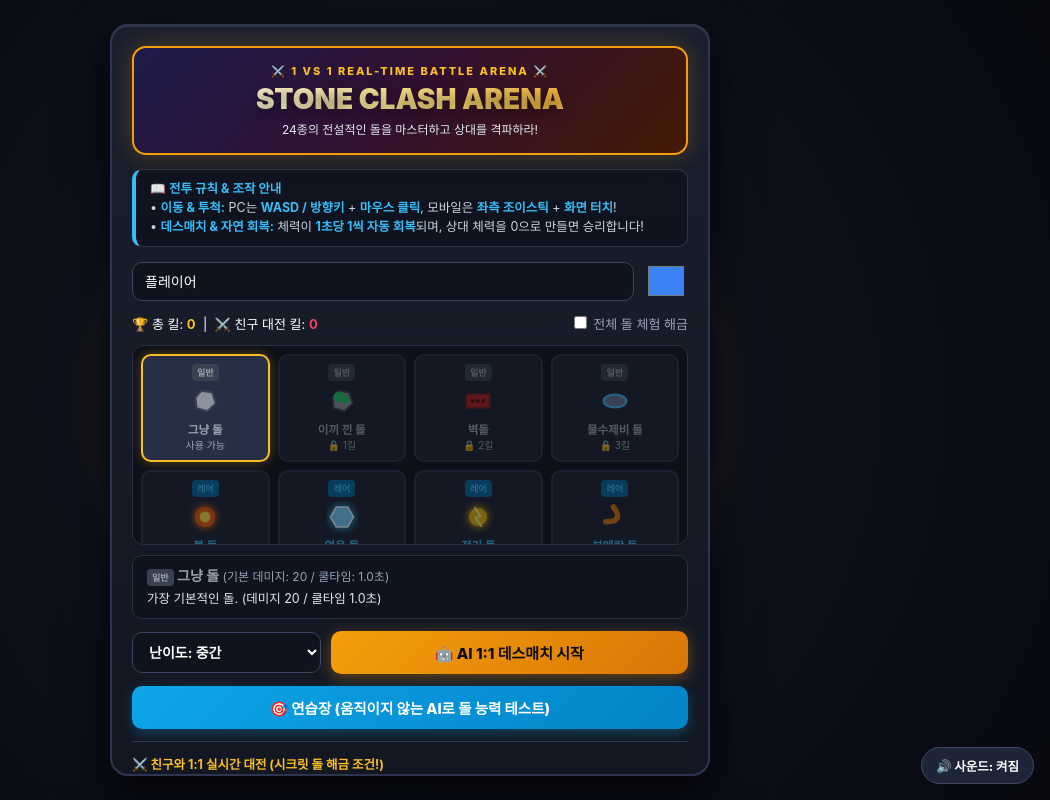
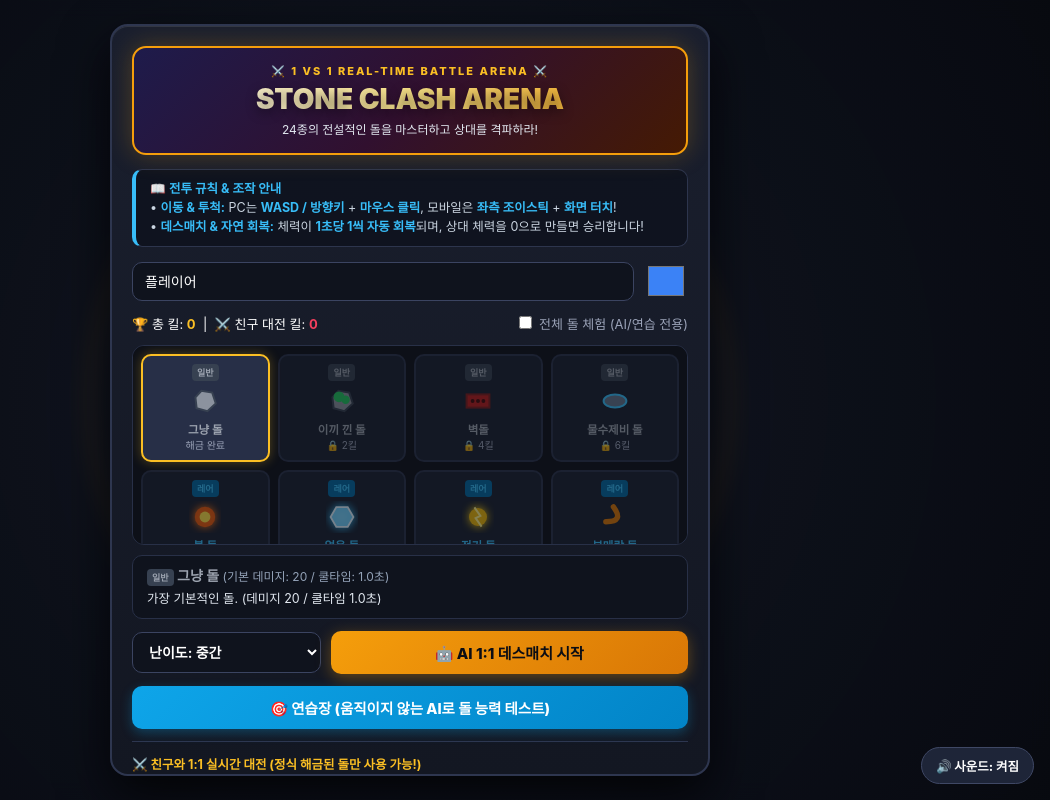
Before and after one commit to rairochannel-droid/-, a plain HTML site: page index.html in a window 1280 px wide. Shown: the whole page, without its empty margins (230-1280 px from the left). Drawn offline with Linux system fonts and the light colour scheme.

Commit message:
Update index.html

```diff
--- a/index.html
+++ b/index.html
@@ -378,8 +378,8 @@
 
     <div class="row" style="justify-content:space-between; font-size:13px;">
       <span>🏆 총 킬: <strong id="totalKillsDisplay" style="color:#fbbf24;">0</strong> &nbsp;|&nbsp; ⚔️ 친구 대전 킬: <strong id="friendKillsDisplay" style="color:#f43f5e;">0</strong></span>
-      <label style="cursor:pointer; color:#9ba3b8;">
-        <input type="checkbox" id="unlockAllCheck" /> 전체 돌 체험 해금
+      <label style="cursor:pointer; color:#9ba3b8;" title="AI 대전과 연습장에서만 체험 가능">
+        <input type="checkbox" id="unlockAllCheck" /> 전체 돌 체험 (AI/연습 전용)
       </label>
     </div>
 
@@ -400,7 +400,7 @@
     </div>
 
     <div style="border-top:1px solid #2e364f; padding-top:12px; margin-top:4px;">
-      <div style="font-size:12.5px; color:#fbbf24; font-weight:700; margin-bottom:8px;">⚔️ 친구와 1:1 실시간 대전 (시크릿 돌 해금 조건!)</div>
+      <div style="font-size:12.5px; color:#fbbf24; font-weight:700; margin-bottom:8px;">⚔️ 친구와 1:1 실시간 대전 (정식 해금된 돌만 사용 가능!)</div>
       <div class="row" style="margin-bottom:0;">
         <button class="btn-blue" id="btnCreateRoom">방 만들기</button>
         <input type="text" id="joinCodeInput" placeholder="4자리 코드" maxlength="4" style="max-width:110px; text-align:center; text-transform:uppercase;" />
@@ -530,38 +530,39 @@ const RARITY_META = {
   secret:    { label: '시크릿',   color: '#4b5563', bg: '#1f2937' }
 };
 
+// 해금 난이도 상향 조정 (나루토 돌 75킬 기준)
 const STONES = [
   { id: 0,  rarity: 'common',    shape: 'rock',      name: '그냥 돌',          req: 0,  secretReq: 0,  dmg: 20, cd: 1000, speed: 9.5, radius: 14, knock: 10, desc: '가장 기본적인 돌. (데미지 20 / 쿨타임 1.0초)' },
-  { id: 1,  rarity: 'common',    shape: 'moss',      name: '이끼 낀 돌',       req: 1,  secretReq: 0,  dmg: 20, cd: 1000, speed: 9.5, radius: 14, knock: 10, special: 'moss', desc: '적중 시 이끼 독소로 추가 데미지 2를 입힙니다. (기본 20)' },
-  { id: 2,  rarity: 'common',    shape: 'brick',     name: '벽돌',             req: 2,  secretReq: 0,  dmg: 25, cd: 1500, speed: 8.5, radius: 21, knock: 14, desc: '다른 돌보다 1.5배 거대한 붉은 벽돌. (데미지 25 / 쿨타임 1.5초)' },
-  { id: 3,  rarity: 'common',    shape: 'skip',      name: '물수제비 돌',      req: 3,  secretReq: 0,  dmg: 15, cd: 700,  speed: 11,  radius: 13, knock: 8,  desc: '납작하고 날렵해 빠르게 연속 투척할 수 있습니다. (데미지 15 / 쿨타임 0.7초)' },
-
-  { id: 4,  rarity: 'rare',      shape: 'fire',      name: '불 돌',            req: 4,  secretReq: 0,  dmg: 20, cd: 1000, speed: 10,  radius: 14, knock: 10, special: 'burn', desc: '적중 시 화상 도트 데미지(1씩 5회)를 입힙니다. (기본 20 / 쿨타임 1.0초)' },
-  { id: 5,  rarity: 'rare',      shape: 'ice',       name: '얼음 돌',          req: 5,  secretReq: 0,  dmg: 20, cd: 1300, speed: 10,  radius: 14, knock: 10, special: 'slow', desc: '적중 시 2.5초간 상대의 이동 속도를 크게 낮춥니다. (기본 20 / 쿨타임 1.3초)' },
-  { id: 6,  rarity: 'rare',      shape: 'electric',  name: '전기 돌',          req: 6,  secretReq: 0,  dmg: 20, cd: 1600, speed: 10.5,radius: 14, knock: 8,  special: 'stun2', desc: '적중 시 감전시켜 상대를 2초간 스턴(기절)시킵니다. (기본 20 / 쿨타임 1.6초)' },
-  { id: 7,  rarity: 'rare',      shape: 'boomerang', name: '부메랑 돌',        req: 7,  secretReq: 0,  dmg: 15, cd: 800,  speed: 11,  radius: 15, knock: 9,  special: 'boomerang', desc: '일정 거리 비행 후 직선으로 되돌아옵니다. (데미지 15 / 쿨타임 0.8초)' },
-  { id: 8,  rarity: 'rare',      shape: 'light',     name: '빛의 돌',          req: 8,  secretReq: 0,  dmg: 15, cd: 1300, speed: 17,  radius: 13, knock: 9,  desc: '섬광처럼 압도적으로 빠른 속도로 날아갑니다. (데미지 15 / 쿨타임 1.3초)' },
-
-  { id: 9,  rarity: 'epic',      shape: 'magnet',    name: '자석 돌',          req: 10, secretReq: 0,  dmg: 20, cd: 1500, speed: 10,  radius: 15, knock: 0,  special: 'magnet', desc: '적중 시 강력한 자력으로 상대를 내 위치 쪽으로 끌어당깁니다. (데미지 20 / 쿨타임 1.5초)' },
-  { id: 10, rarity: 'epic',      shape: 'iron',      name: '아이언 스톤',      req: 12, secretReq: 0,  dmg: 30, cd: 2000, speed: 6,   radius: 23, knock: 16, desc: '크기가 거대하고 느리지만 묵직한 일격을 날립니다. (데미지 30 / 쿨타임 2.0초)' },
-  { id: 11, rarity: 'epic',      shape: 'speed',     name: '스피드 스톤',      req: 14, secretReq: 0,  dmg: 8,  cd: 300,  speed: 13,  radius: 10, knock: 5,  desc: '0.3초마다 기관총처럼 난사하는 초고속 연사 돌. (데미지 8 / 쿨타임 0.3초)' },
-
-  { id: 12, rarity: 'mythic',    shape: 'blackhole', name: '블랙홀 돌',        req: 16, secretReq: 0,  dmg: 20, cd: 1500, speed: 9.5, radius: 16, knock: 0,  special: 'blackhole', desc: '적중 위치에 2.5초간 블랙홀을 생성해 상대를 중심으로 빨아들입니다. (데미지 20 / 쿨타임 1.5초)' },
-  { id: 13, rarity: 'mythic',    shape: 'shield',    name: '방패 돌',          req: 18, secretReq: 0,  dmg: 20, cd: 1400, speed: 10,  radius: 15, knock: 10, special: 'shield', desc: '적중 시 3초간 적의 돌 3개를 막아주는 보호 방패가 생성됩니다. (데미지 20)' },
-  { id: 14, rarity: 'mythic',    shape: 'vampire',   name: '흡혈 돌',          req: 20, secretReq: 0,  dmg: 18, cd: 1300, speed: 10.5,radius: 14, knock: 10, special: 'vampire', desc: '적중 시 상대 현재 체력의 5%를 추가로 흡수해 내 체력을 채웁니다.' },
-
-  { id: 15, rarity: 'legendary', shape: 'piston',    name: '피스톤 돌',        req: 23, secretReq: 0,  dmg: 20, cd: 1300, speed: 10.5,radius: 16, knock: 22, desc: '강력한 유압 피스톤 충격으로 넉백량이 1.5배 높습니다. (데미지 20)' },
-  { id: 16, rarity: 'legendary', shape: 'chain',     name: '체인 스톤',        req: 26, secretReq: 0,  dmg: 25, cd: 4000, speed: 11,  radius: 15, knock: 0,  special: 'stun2', desc: '쇠사슬로 상대를 2초간 완전히 정지시킵니다. (데미지 25 / 쿨타임 4.0초)' },
-  { id: 17, rarity: 'legendary', shape: 'blade',     name: '칼날 돌',          req: 30, secretReq: 0,  dmg: 20, cd: 1500, speed: 11.5,radius: 15, knock: 10, special: 'bleed', desc: '깊은 출혈을 일으켜 5초간 상대의 자연 체력 회복을 완전히 차단합니다. (데미지 20 / 쿨타임 1.5초)' },
-
-  { id: 18, rarity: 'divine',    shape: 'admin',     name: '어드민 스톤',      req: 34, secretReq: 0,  dmg: 15, cd: 2000, speed: 10.5,radius: 15, knock: 8,  special: 'admin', desc: '적중 시 어드민 클론을 소환해 상대에게 돌진시킵니다(클론 데미지 8, 넉백 없음). (돌 데미지 15 / 쿨타임 2.0초)' },
-  { id: 19, rarity: 'divine',    shape: 'poseidon',  name: '포세이돈의 돌',    req: 38, secretReq: 0,  dmg: 15, cd: 1500, speed: 11,  radius: 15, knock: 10, special: 'poseidon', desc: '적중 시 포세이돈의 삼지창이 꽂혀 50의 추가 피해를 줍니다(창 쿨타임 10초). (돌 데미지 15 / 쿨타임 1.5초)' },
-  { id: 20, rarity: 'divine',    shape: 'naruto',    name: '나루토의 돌',      req: 42, secretReq: 0,  dmg: 15, cd: 2000, speed: 11.5,radius: 15, knock: 12, special: 'naruto', desc: '5초마다 나선환이 장전됩니다! 나선환 장착 시 데미지 +10 (빗나가면 소멸). (기본 15 / 쿨타임 2.0초)' },
-
-  // 시크릿 돌 (밸런스 패치 적용)
+  { id: 1,  rarity: 'common',    shape: 'moss',      name: '이끼 낀 돌',       req: 2,  secretReq: 0,  dmg: 20, cd: 1000, speed: 9.5, radius: 14, knock: 10, special: 'moss', desc: '적중 시 이끼 독소로 추가 데미지 2를 입힙니다. (기본 20)' },
+  { id: 2,  rarity: 'common',    shape: 'brick',     name: '벽돌',             req: 4,  secretReq: 0,  dmg: 25, cd: 1500, speed: 8.5, radius: 21, knock: 14, desc: '다른 돌보다 1.5배 거대한 붉은 벽돌. (데미지 25 / 쿨타임 1.5초)' },
+  { id: 3,  rarity: 'common',    shape: 'skip',      name: '물수제비 돌',      req: 6,  secretReq: 0,  dmg: 15, cd: 700,  speed: 11,  radius: 13, knock: 8,  desc: '납작하고 날렵해 빠르게 연속 투척할 수 있습니다. (데미지 15 / 쿨타임 0.7초)' },
+
+  { id: 4,  rarity: 'rare',      shape: 'fire',      name: '불 돌',            req: 9,  secretReq: 0,  dmg: 20, cd: 1000, speed: 10,  radius: 14, knock: 10, special: 'burn', desc: '적중 시 화상 도트 데미지(1씩 5회)를 입힙니다. (기본 20 / 쿨타임 1.0초)' },
+  { id: 5,  rarity: 'rare',      shape: 'ice',       name: '얼음 돌',          req: 12, secretReq: 0,  dmg: 20, cd: 1300, speed: 10,  radius: 14, knock: 10, special: 'slow', desc: '적중 시 2.5초간 상대의 이동 속도를 크게 낮춥니다. (기본 20 / 쿨타임 1.3초)' },
+  { id: 6,  rarity: 'rare',      shape: 'electric',  name: '전기 돌',          req: 15, secretReq: 0,  dmg: 20, cd: 1600, speed: 10.5,radius: 14, knock: 8,  special: 'stun2', desc: '적중 시 감전시켜 상대를 2초간 스턴(기절)시킵니다. (기본 20 / 쿨타임 1.6초)' },
+  { id: 7,  rarity: 'rare',      shape: 'boomerang', name: '부메랑 돌',        req: 18, secretReq: 0,  dmg: 15, cd: 800,  speed: 11,  radius: 15, knock: 9,  special: 'boomerang', desc: '일정 거리 비행 후 직선으로 되돌아옵니다. (데미지 15 / 쿨타임 0.8초)' },
+  { id: 8,  rarity: 'rare',      shape: 'light',     name: '빛의 돌',          req: 21, secretReq: 0,  dmg: 15, cd: 1300, speed: 17,  radius: 13, knock: 9,  desc: '섬광처럼 압도적으로 빠른 속도로 날아갑니다. (데미지 15 / 쿨타임 1.3초)' },
+
+  { id: 9,  rarity: 'epic',      shape: 'magnet',    name: '자석 돌',          req: 25, secretReq: 0,  dmg: 20, cd: 1500, speed: 10,  radius: 15, knock: 0,  special: 'magnet', desc: '적중 시 강력한 자력으로 상대를 내 위치 쪽으로 끌어당깁니다. (데미지 20 / 쿨타임 1.5초)' },
+  { id: 10, rarity: 'epic',      shape: 'iron',      name: '아이언 스톤',      req: 30, secretReq: 0,  dmg: 30, cd: 2000, speed: 6,   radius: 23, knock: 16, desc: '크기가 거대하고 느리지만 묵직한 일격을 날립니다. (데미지 30 / 쿨타임 2.0초)' },
+  { id: 11, rarity: 'epic',      shape: 'speed',     name: '스피드 스톤',      req: 35, secretReq: 0,  dmg: 8,  cd: 300,  speed: 13,  radius: 10, knock: 5,  desc: '0.3초마다 기관총처럼 난사하는 초고속 연사 돌. (데미지 8 / 쿨타임 0.3초)' },
+
+  { id: 12, rarity: 'mythic',    shape: 'blackhole', name: '블랙홀 돌',        req: 40, secretReq: 0,  dmg: 20, cd: 1500, speed: 9.5, radius: 16, knock: 0,  special: 'blackhole', desc: '적중 위치에 2.5초간 블랙홀을 생성해 상대를 중심으로 빨아들입니다. (데미지 20 / 쿨타임 1.5초)' },
+  { id: 13, rarity: 'mythic',    shape: 'shield',    name: '방패 돌',          req: 45, secretReq: 0,  dmg: 20, cd: 1400, speed: 10,  radius: 15, knock: 10, special: 'shield', desc: '적중 시 3초간 적의 돌 3개를 막아주는 보호 방패가 생성됩니다. (데미지 20)' },
+  { id: 14, rarity: 'mythic',    shape: 'vampire',   name: '흡혈 돌',          req: 50, secretReq: 0,  dmg: 18, cd: 1300, speed: 10.5,radius: 14, knock: 10, special: 'vampire', desc: '적중 시 상대 현재 체력의 5%를 추가로 흡수해 내 체력을 채웁니다.' },
+
+  { id: 15, rarity: 'legendary', shape: 'piston',    name: '피스톤 돌',        req: 55, secretReq: 0,  dmg: 20, cd: 1300, speed: 10.5,radius: 16, knock: 22, desc: '강력한 유압 피스톤 충격으로 넉백량이 1.5배 높습니다. (데미지 20)' },
+  { id: 16, rarity: 'legendary', shape: 'chain',     name: '체인 스톤',        req: 60, secretReq: 0,  dmg: 25, cd: 4000, speed: 11,  radius: 15, knock: 0,  special: 'stun2', desc: '쇠사슬로 상대를 2초간 완전히 정지시킵니다. (데미지 25 / 쿨타임 4.0초)' },
+  { id: 17, rarity: 'legendary', shape: 'blade',     name: '칼날 돌',          req: 65, secretReq: 0,  dmg: 20, cd: 1500, speed: 11.5,radius: 15, knock: 10, special: 'bleed', desc: '깊은 출혈을 일으켜 5초간 상대의 자연 체력 회복을 완전히 차단합니다. (데미지 20 / 쿨타임 1.5초)' },
+
+  { id: 18, rarity: 'divine',    shape: 'admin',     name: '어드민 스톤',      req: 68, secretReq: 0,  dmg: 15, cd: 2000, speed: 10.5,radius: 15, knock: 8,  special: 'admin', desc: '적중 시 어드민 클론을 소환해 상대에게 돌진시킵니다(클론 데미지 8, 넉백 없음). (돌 데미지 15 / 쿨타임 2.0초)' },
+  { id: 19, rarity: 'divine',    shape: 'poseidon',  name: '포세이돈의 돌',    req: 72, secretReq: 0,  dmg: 15, cd: 1500, speed: 11,  radius: 15, knock: 10, special: 'poseidon', desc: '적중 시 포세이돈의 삼지창이 꽂혀 50의 추가 피해를 줍니다(창 쿨타임 10초). (돌 데미지 15 / 쿨타임 1.5초)' },
+  { id: 20, rarity: 'divine',    shape: 'naruto',    name: '나루토의 돌',      req: 75, secretReq: 0,  dmg: 15, cd: 2000, speed: 11.5,radius: 15, knock: 12, special: 'naruto', desc: '5초마다 나선환이 장전됩니다! 나선환 장착 시 데미지 +10 (빗나가면 소멸). (기본 15 / 쿨타임 2.0초)' },
+
+  // 시크릿 돌 (친구 대전 전용)
   { id: 21, rarity: 'secret',    shape: 'secret',    name: '? 우연이의 야광 거북이 돌', req: 999, secretReq: 10, dmg: 30, cd: 1000, speed: 5.5, radius: 18, knock: 14, desc: '[친구 대전 10킬 해금] 느리지만 묵직한 야광 거북이 일격! (데미지 30 / 쿨타임 1.0초)' },
   { id: 22, rarity: 'secret',    shape: 'secret',    name: '? 우연이의 포도당 돌',      req: 999, secretReq: 20, dmg: 20, cd: 3000, speed: 10.5,radius: 15, knock: 10, special: 'glucose', desc: '[친구 대전 20킬 해금] 적중 시 혼란(조작키 반대), 2초 스턴, 감속 중 랜덤 디버프 부여!' },
-  { id: 23, rarity: 'secret',    shape: 'secret',    name: '? 우연이의 야광 포마스 돌', req: 999, secretReq: 30, dmg: 20, cd: 2000, speed: 15,  radius: 15, knock: 12, special: 'stun1.5', desc: '[친구 대전 30킬 해금] 초고속 비행 + 적중 시 1.5초간 이동 불가! (밸런스 패치)' }
+  { id: 23, rarity: 'secret',    shape: 'secret',    name: '? 우연이의 야광 포마스 돌', req: 999, secretReq: 30, dmg: 20, cd: 2000, speed: 15,  radius: 15, knock: 12, special: 'stun1.5', desc: '[친구 대전 30킬 해금] 초고속 비행 + 적중 시 1.5초간 이동 불가!' }
 ];
 
 function drawCustomStoneGraphic(c, shape, r, now = Date.now(), isNarutoCharged = false) {
@@ -700,10 +701,17 @@ let totalKills = savedData.kills || 0;
 let friendKills = savedData.friendKills || 0;
 let selectedStoneId = savedData.stone || 0;
 
+// 실제 킬 수 기반 정식 해금 여부 (친구 대전 검증용)
+function isStoneActuallyUnlocked(s) {
+  if (!s) return false;
+  if (s.rarity === 'secret') return friendKills >= s.secretReq;
+  return totalKills >= s.req;
+}
+
+// UI 표시 및 AI/연습 모드용 해금 여부
 function isStoneUnlocked(s) {
   if (document.getElementById('unlockAllCheck').checked) return true;
-  if (s.rarity === 'secret') return friendKills >= s.secretReq;
-  return totalKills >= s.req;
+  return isStoneActuallyUnlocked(s);
 }
 
 if (!STONES[selectedStoneId] || !isStoneUnlocked(STONES[selectedStoneId])) {
@@ -712,7 +720,7 @@ if (!STONES[selectedStoneId] || !isStoneUnlocked(STONES[selectedStoneId])) {
 
 function saveUserData() {
   const curStone = STONES[selectedStoneId] || STONES[0];
-  const permanentUnlocked = curStone.rarity === 'secret' ? (friendKills >= curStone.secretReq) : (totalKills >= curStone.req);
+  const permanentUnlocked = isStoneActuallyUnlocked(curStone);
   localStorage.setItem('stoneArenaV2', JSON.stringify({
     kills: totalKills,
     friendKills: friendKills,
@@ -743,7 +751,7 @@ function renderStoneGrid() {
     const card = document.createElement('div');
     card.className = `stone-card ${selectedStoneId === s.id ? 'selected' : ''} ${!unlocked ? 'locked' : ''}`;
 
-    const reqText = unlocked ? '사용 가능' : (s.rarity === 'secret' ? `⚔️ 친구 ${s.secretReq}킬` : `🔒 ${s.req}킬`);
+    const reqText = unlocked ? (isStoneActuallyUnlocked(s) ? '해금 완료' : '체험 가능') : (s.rarity === 'secret' ? `⚔️ 친구 ${s.secretReq}킬` : `🔒 ${s.req}킬`);
     const displayName = (s.rarity === 'secret' && !unlocked) ? '??? (시크릿)' : s.name;
 
     card.innerHTML = `
@@ -769,9 +777,10 @@ function renderStoneGrid() {
 
   const cur = STONES[selectedStoneId] || STONES[0];
   const curMeta = RARITY_META[cur.rarity];
+  const lockBadge = isStoneActuallyUnlocked(cur) ? '' : ' <span style="color:#f43f5e; font-size:11.5px;">[미해금 체험중 - 친구 대전 불가]</span>';
   document.getElementById('stoneInfoBox').innerHTML = `
     <span class="rarity-tag" style="background:${curMeta.bg}; color:${curMeta.color};">${curMeta.label}</span>
-    <strong style="color:${curMeta.color}; font-size:14px;">${cur.name}</strong>
+    <strong style="color:${curMeta.color}; font-size:14px;">${cur.name}</strong>${lockBadge}
     <span style="color:#94a3b8; font-size:12px;"> (기본 데미지: ${cur.dmg} / 쿨타임: ${(cur.cd / 1000).toFixed(1)}초)</span><br/>
     <span style="color:#e2e8f0;">${cur.desc}</span>
   `;
@@ -887,7 +896,7 @@ function createPlayerObj(x, y, color, nick, stoneId) {
     slowUntil: 0,
     stunUntil: 0,
     bleedUntil: 0,
-    reverseControlsUntil: 0, // 포도당 돌 혼란 디버프
+    reverseControlsUntil: 0,
     burnTicks: 0,
     lastBurnTick: 0,
     shieldCount: 0,
@@ -950,9 +959,22 @@ canvas.addEventListener('pointerdown', (e) => {
 let peer = null;
 let conn = null;
 
+// 친구 대전 입장 시 미해금 돌 강제 차단 및 기본 돌 교체
+function enforceActualUnlockedStoneForPvP() {
+  const curStone = STONES[selectedStoneId] || STONES[0];
+  if (!isStoneActuallyUnlocked(curStone)) {
+    selectedStoneId = 0;
+    document.getElementById('unlockAllCheck').checked = false;
+    renderStoneGrid();
+    return false;
+  }
+  return true;
+}
+
 function setupConnection(connection, isHost) {
   conn = connection;
   conn.on('open', () => {
+    enforceActualUnlockedStoneForPvP();
     document.getElementById('p2pStatus').textContent = '연결 성공! 대전을 시작합니다...';
     conn.send({
       type: 'init',
@@ -991,13 +1013,15 @@ function setupConnection(connection, isHost) {
 }
 
 document.getElementById('btnCreateRoom').onclick = () => {
+  const wasUnlocked = enforceActualUnlockedStoneForPvP();
   const code = Math.random().toString(36).substring(2, 6).toUpperCase();
   const statusEl = document.getElementById('p2pStatus');
   statusEl.textContent = '방 생성 중...';
   if (peer) peer.destroy();
   peer = new Peer('stone-arena-' + code);
   peer.on('open', () => {
-    statusEl.innerHTML = `방 코드: <strong style="font-size:18px; color:#fff;">${code}</strong> (친구 대기 중...)`;
+    const notice = wasUnlocked ? '' : '<br/><span style="color:#f43f5e; font-size:11.5px;">(미해금 돌을 선택하여 기본 돌로 자동 변경되었습니다)</span>';
+    statusEl.innerHTML = `방 코드: <strong style="font-size:18px; color:#fff;">${code}</strong> (친구 대기 중...)${notice}`;
   });
   peer.on('connection', (connection) => setupConnection(connection, true));
   peer.on('error', () => { statusEl.textContent = '방 생성 오류. 다시 시도해 주세요.'; });
@@ -1006,7 +1030,8 @@ document.getElementById('btnCreateRoom').onclick = () => {
 document.getElementById('btnJoinRoom').onclick = () => {
   const code = document.getElementById('joinCodeInput').value.trim().toUpperCase();
   if (code.length !== 4) { document.getElementById('p2pStatus').textContent = '4자리 코드를 정확히 입력하세요.'; return; }
-  document.getElementById('p2pStatus').textContent = '접속 중...';
+  const wasUnlocked = enforceActualUnlockedStoneForPvP();
+  document.getElementById('p2pStatus').textContent = wasUnlocked ? '접속 중...' : '미해금 돌이 기본 돌로 변경되었습니다. 접속 중...';
   if (peer) peer.destroy();
   peer = new Peer();
   peer.on('open', () => setupConnection(peer.connect('stone-arena-' + code), false));
@@ -1027,6 +1052,11 @@ function startGame(mode) {
   if (document.activeElement && document.activeElement.blur) document.activeElement.blur();
   canvas.focus();
   resetKeys();
+
+  // 친구 대전 시작 시 한 번 더 실제 해금 여부 강제 확인
+  if (mode.startsWith('p2p')) {
+    enforceActualUnlockedStoneForPvP();
+  }
   saveUserData();
 
   const now = Date.now();
@@ -1154,9 +1184,7 @@ function applyHitEffects(attacker, target, stone, proj, now) {
   if (stone.special === 'slow') { target.slowUntil = now + 2500; }
   if (stone.special === 'stun2') { target.stunUntil = now + 2000; }
   if (stone.special === 'stun3') { target.stunUntil = now + 3000; }
-  // 💡 야광 포마스 돌 스턴 패치: 1.5초
   if (stone.special === 'stun1.5') { target.stunUntil = now + 1500; }
-  // 💡 포도당 돌 리워크: 스턴(2초) / 감속(2.5초) / 혼란(조작키 반대 2.5초) 중 랜덤 1개 부여
   if (stone.special === 'glucose') {
     const r = Math.random();
     if (r < 0.33) {
```
